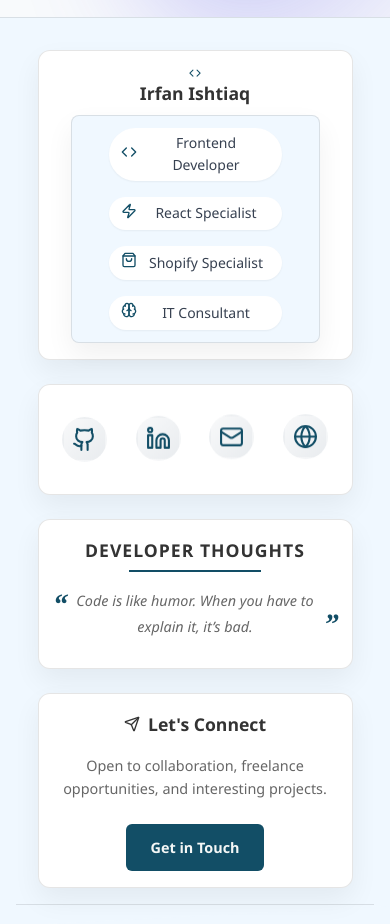
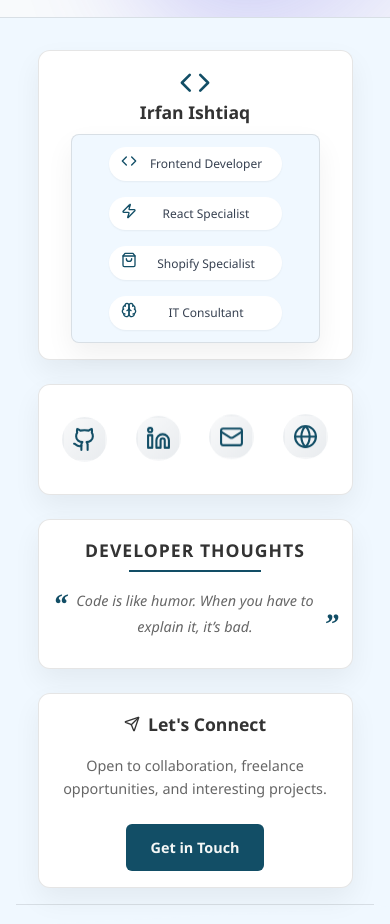
Before and after one commit to irfan3434/irfanishtiaq.dev, a React (Create React App) app: page /contact in a window 390 px wide. Shown: the part 1180-2104 px from the top of the page. Built offline with nearby package versions, Linux system fonts and the light colour scheme.

Commit message:
modifications in the footer

```diff
--- a/src/components/Footer.css
+++ b/src/components/Footer.css
@@ -715,6 +715,10 @@
     padding: 0 0.5rem;
   }
 
+  .role-text {
+    font-size: 0.75rem;
+  }
+
   .footer-thoughts-title {
     margin-bottom: 1rem;
   }
```
